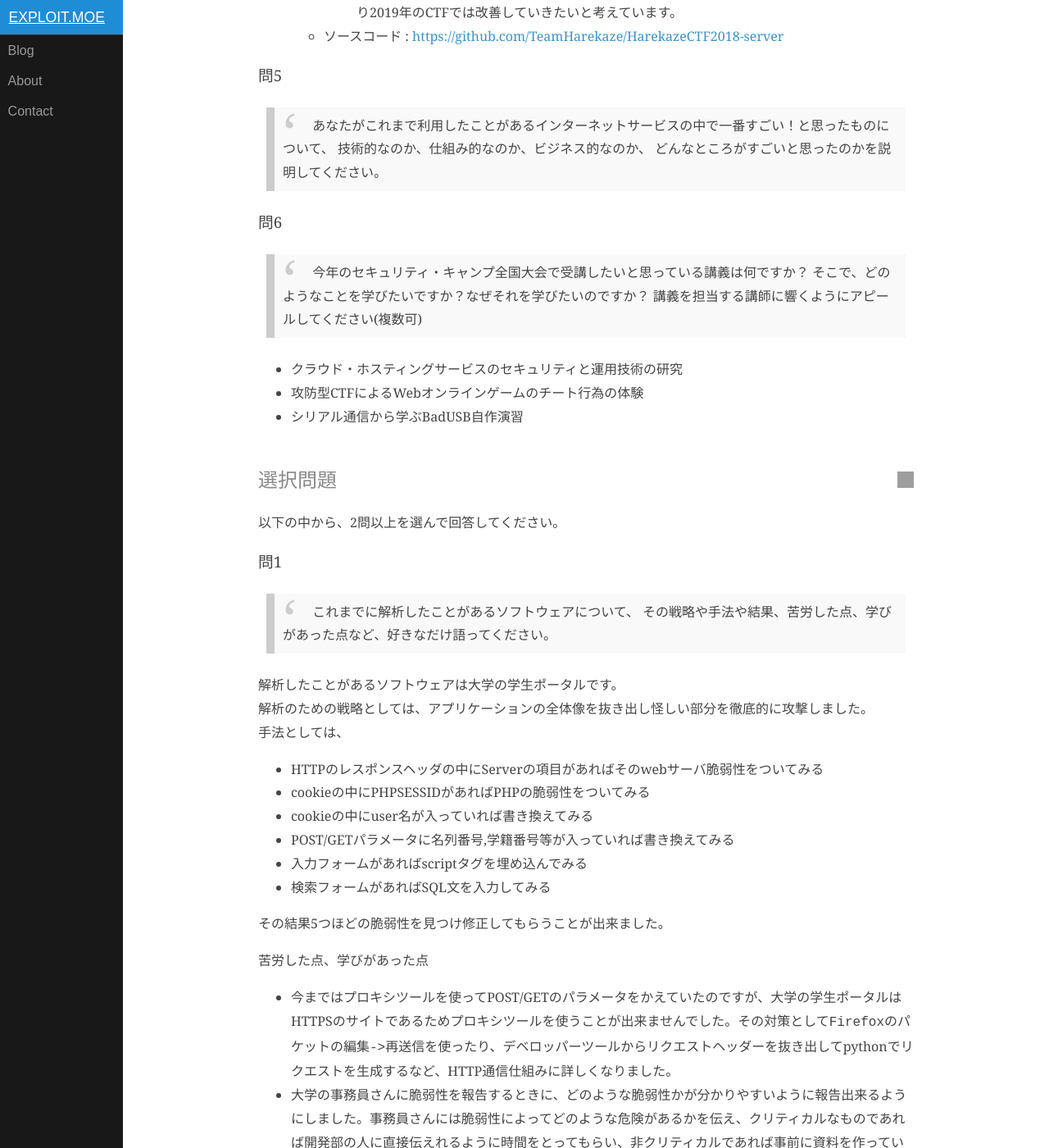
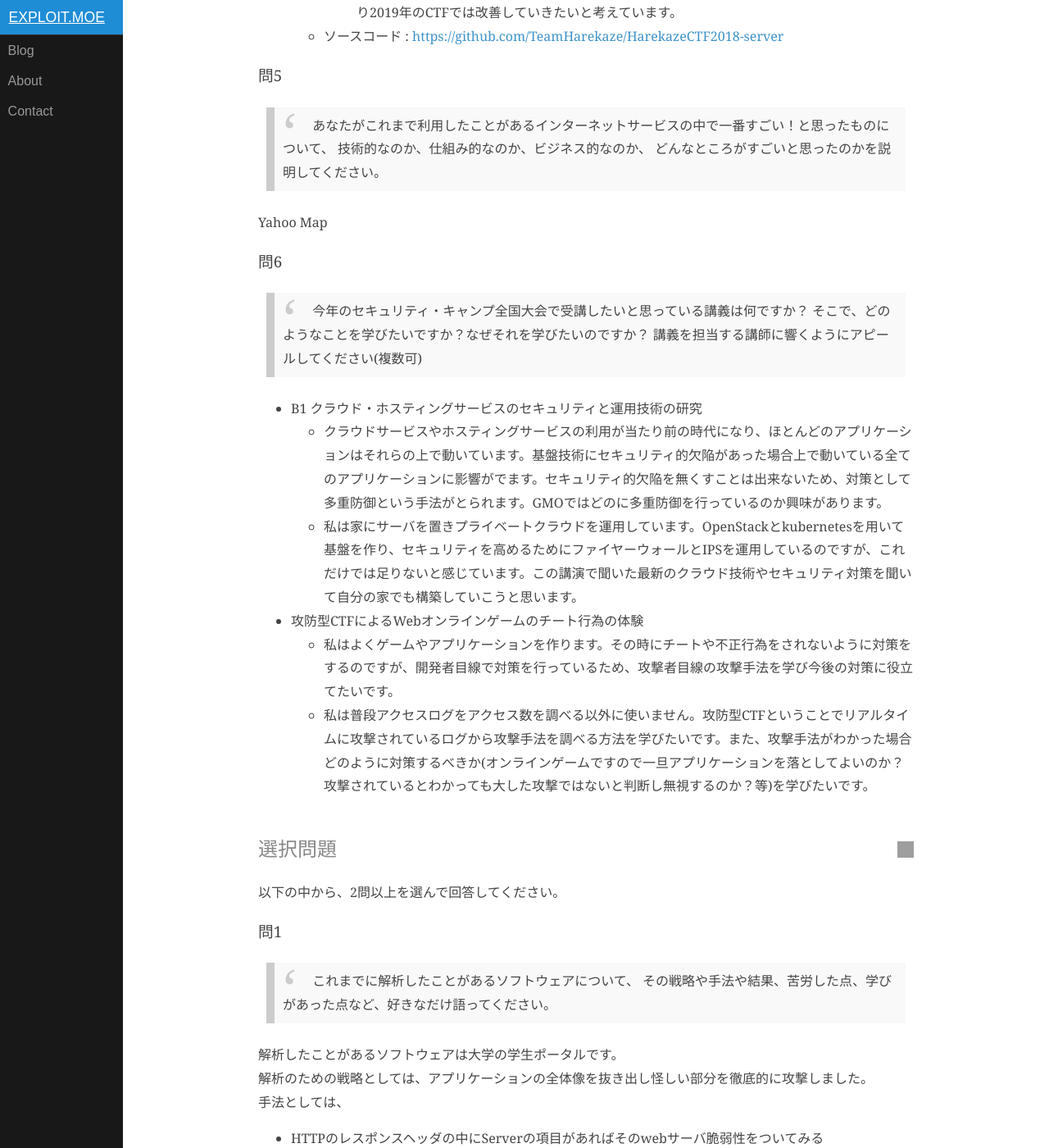
Before and after one commit to HayatoDoi/HayatoDoi.github.io, a Jekyll site: the page built from _posts/2018-05-28-seccamp2018_ans.md, in a window 1280 px wide and 1400 px high, scrolled down 4700 px. Shown: the whole window at 82% size. Built offline with Jekyll 4.4.1, drawn with Linux system fonts in a browser that asks for light colours; nearby versions of some CDN libraries; grey boxes are pictures that could not be loaded.

Commit message:
Add 共通問題 問6

```diff
--- a/_posts/2018-05-28-seccamp2018_ans.md
+++ b/_posts/2018-05-28-seccamp2018_ans.md
@@ -106,15 +106,20 @@ private : true
 > 技術的なのか、仕組み的なのか、ビジネス的なのか、
 > どんなところがすごいと思ったのかを説明してください。
 
+Yahoo Map
+
 ### 問6
 > 今年のセキュリティ・キャンプ全国大会で受講したいと思っている講義は何ですか？
 > そこで、どのようなことを学びたいですか？なぜそれを学びたいのですか？
 > 講義を担当する講師に響くようにアピールしてください(複数可)
 
-- クラウド・ホスティングサービスのセキュリティと運用技術の研究
+- B1 クラウド・ホスティングサービスのセキュリティと運用技術の研究
+  - クラウドサービスやホスティングサービスの利用が当たり前の時代になり、ほとんどのアプリケーションはそれらの上で動いています。基盤技術にセキュリティ的欠陥があった場合上で動いている全てのアプリケーションに影響がでます。セキュリティ的欠陥を無くすことは出来ないため、対策として多重防御という手法がとられます。GMOではどのに多重防御を行っているのか興味があります。
+  - 私は家にサーバを置きプライベートクラウドを運用しています。OpenStackとkubernetesを用いて基盤を作り、セキュリティを高めるためにファイヤーウォールとIPSを運用しているのですが、これだけでは足りないと感じています。この講演で聞いた最新のクラウド技術やセキュリティ対策を聞いて自分の家でも構築していこうと思います。
+
 - 攻防型CTFによるWebオンラインゲームのチート行為の体験
-- シリアル通信から学ぶBadUSB自作演習
-
+  - 私はよくゲームやアプリケーションを作ります。その時にチートや不正行為をされないように対策をするのですが、開発者目線で対策を行っているため、攻撃者目線の攻撃手法を学び今後の対策に役立てたいです。
+  - 私は普段アクセスログをアクセス数を調べる以外に使いません。攻防型CTFということでリアルタイムに攻撃されているログから攻撃手法を調べる方法を学びたいです。また、攻撃手法がわかった場合どのように対策するべきか(オンラインゲームですので一旦アプリケーションを落としてよいのか？攻撃されているとわかっても大した攻撃ではないと判断し無視するのか？等)を学びたいです。
 
 ## 選択問題
 
```
